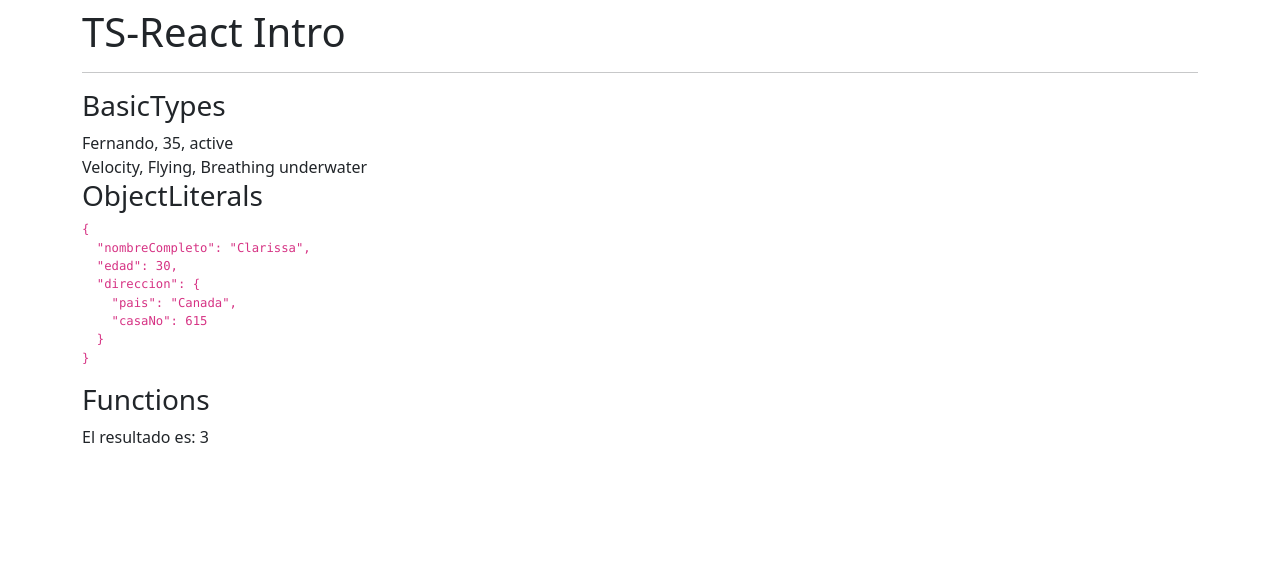
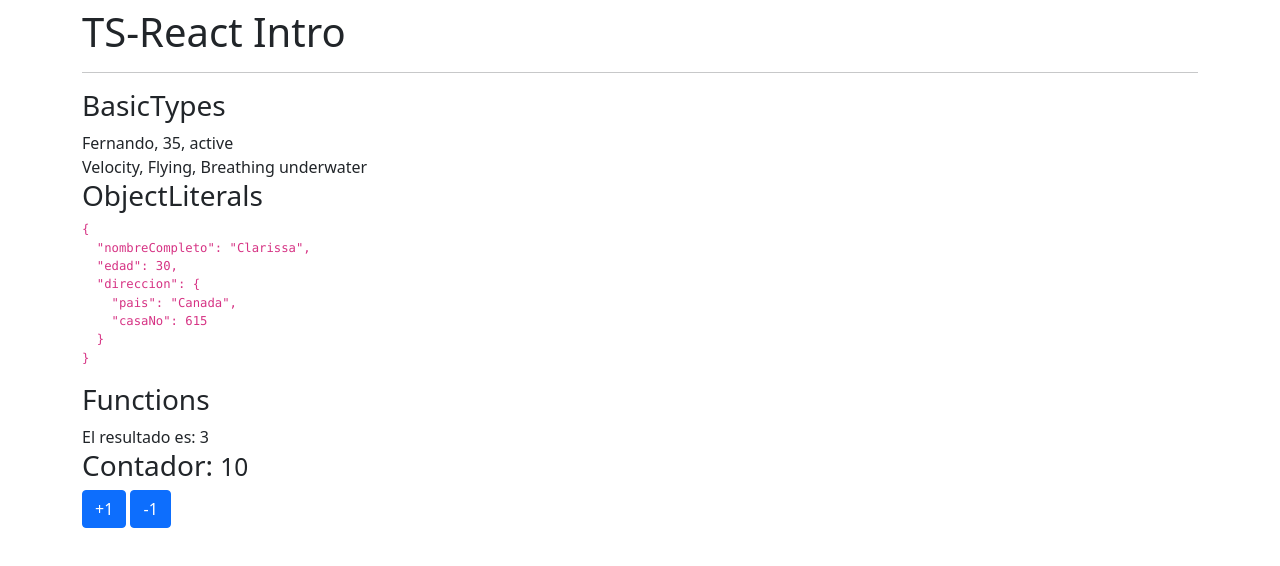
Before and after one commit to klaryon/react-native-typescript, a React (Create React App) app: page / in a window 1280 px wide. Shown: the top 566 px of the page. Built offline with nearby package versions, Linux system fonts and the light colour scheme.

Commit message:
initial counter with typeScript

```diff
--- a/src/App.tsx
+++ b/src/App.tsx
@@ -1,6 +1,7 @@
 import { BasicTypes } from "./typescript/BasicTypes";
 import { Functions } from "./typescript/Functions";
 import { ObjectLiterals } from "./typescript/ObjectLiterals";
+import { Contador } from "./components/Contador";
 
 const App = () => {
   return (
@@ -10,6 +11,7 @@ const App = () => {
       <BasicTypes />
       <ObjectLiterals />
       <Functions />
+      <Contador />
     </div>
   );
 };
--- /dev/null
+++ b/src/components/Contador.tsx
@@ -0,0 +1,24 @@
+import { useState } from "react";
+
+export const Contador = () => {
+  const [value, setValue] = useState<number>(10);
+
+  const increment = (number: number) => {
+    setValue(value + number);
+  };
+
+  return (
+    <>
+      <h3>
+        Contador: <small>{value}</small>
+      </h3>
+      <button className="btn btn-primary" onClick={() => increment(1)}>
+        +1
+      </button>
+      &nbsp;
+      <button className="btn btn-primary" onClick={() => increment(-1)}>
+        -1
+      </button>
+    </>
+  );
+};
```
